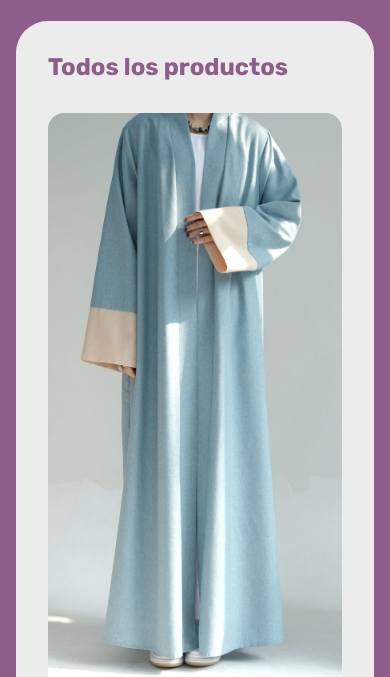
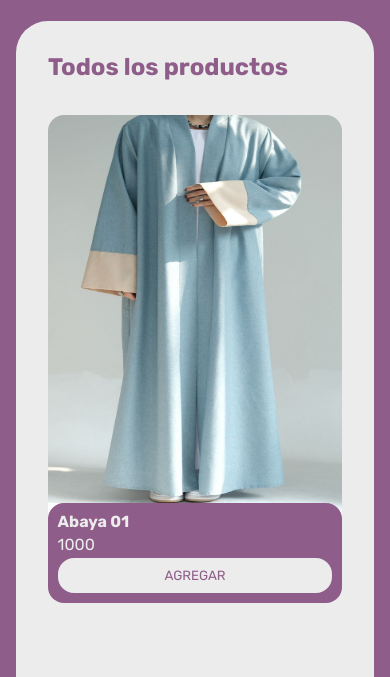
Before and after one commit to maryameht/e-commerce.github.io, a plain HTML site: page index.html in a window 390 px wide. Shown: the part 81-758 px from the top of the page. Drawn offline with nearby package versions, Linux system fonts and the light colour scheme.

Commit message:
Update index.css
Actualización de index.css para media queries.

```diff
--- a/css/index.css
+++ b/css/index.css
@@ -460,4 +460,17 @@ main {
     .contenedor-productos {
         grid-template-columns: 1fr; /*convertimos el contenedor de productos en 3 columnas */
     }
+
+    .producto-imagen {
+        height: 70% ;
+        width: 100%;
+        border-radius: 1rem;
+    }
+
+    .producto {
+        margin-bottom: 0rem;
+        margin-top: 0.1rem;
+    }
+
+
 }
```
